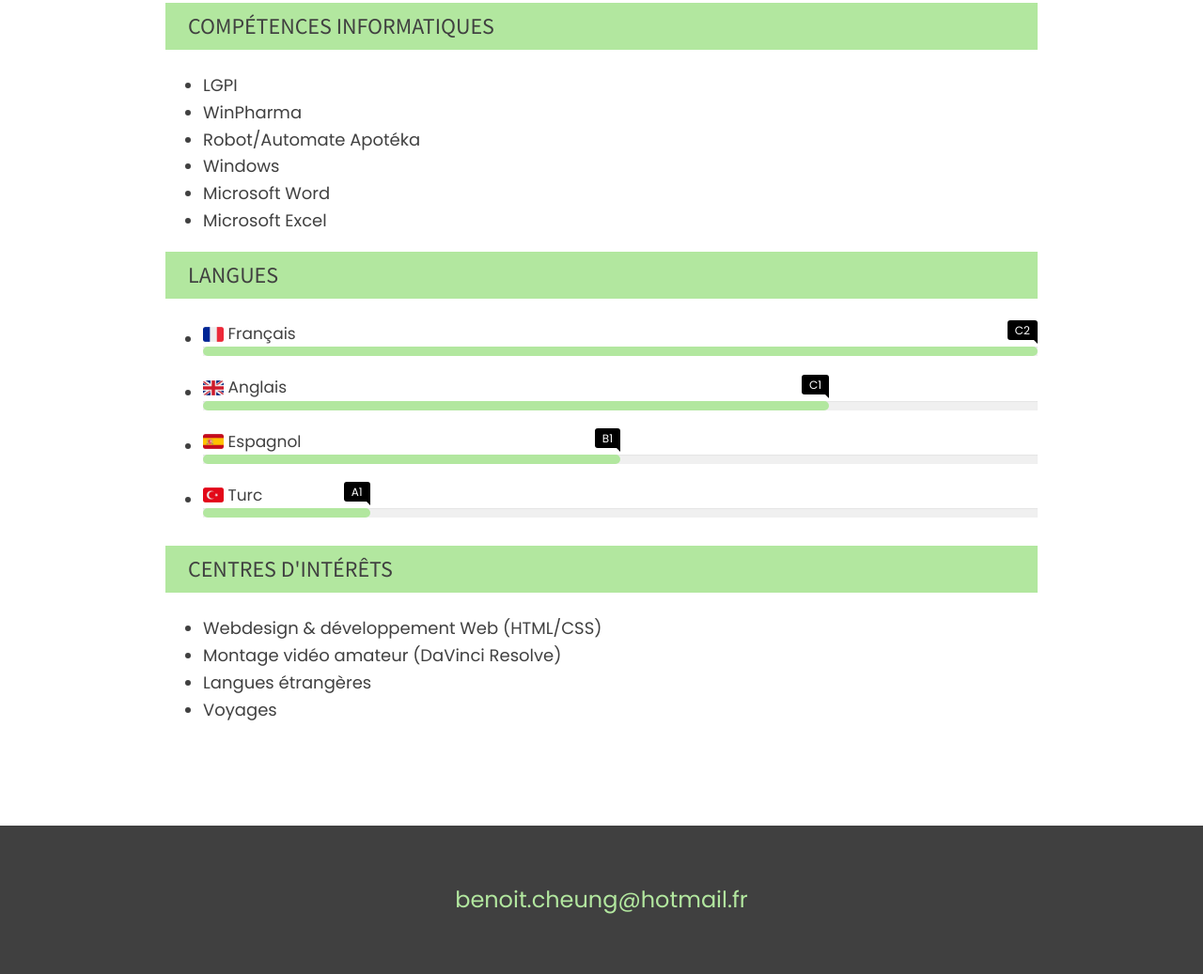
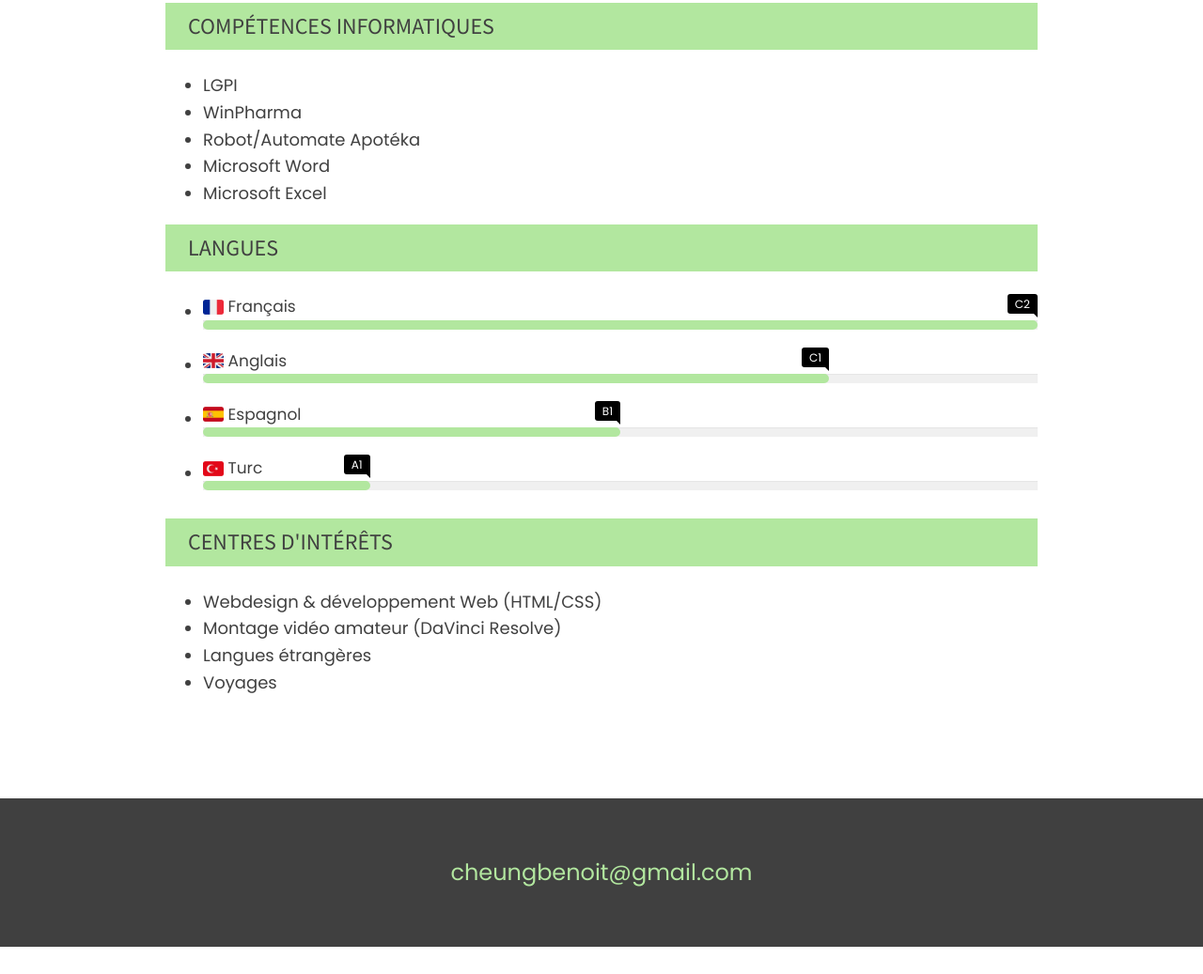
Before and after one commit to BenoitCheung/Profil, a plain HTML site: page index.html in a window 1280 px wide. Shown: the part 2175-3212 px from the top of the page at 94% size. After the commit the page ends 3183 px from the top, so only its background shows below. Drawn offline with Linux system fonts and the light colour scheme.

Commit message:
Update index.html

```diff
--- a/index.html
+++ b/index.html
@@ -102,7 +102,6 @@
             <li>LGPI</li>
             <li>WinPharma</li>
             <li>Robot/Automate Apotéka</li>
-            <li>Windows</li>
             <li>Microsoft Word</li>
             <li>Microsoft Excel</li>
           </ul>
@@ -143,7 +142,7 @@
           </ul>
       </section>
     <footer class="footer">
-      <a href="mailto:" class="footerlink">benoit.cheung@hotmail.fr</a>
+      <a href="mailto:" class="footerlink">cheungbenoit@gmail.com</a>
     <script src="js/index.js"></script>
 
   </body>
```
